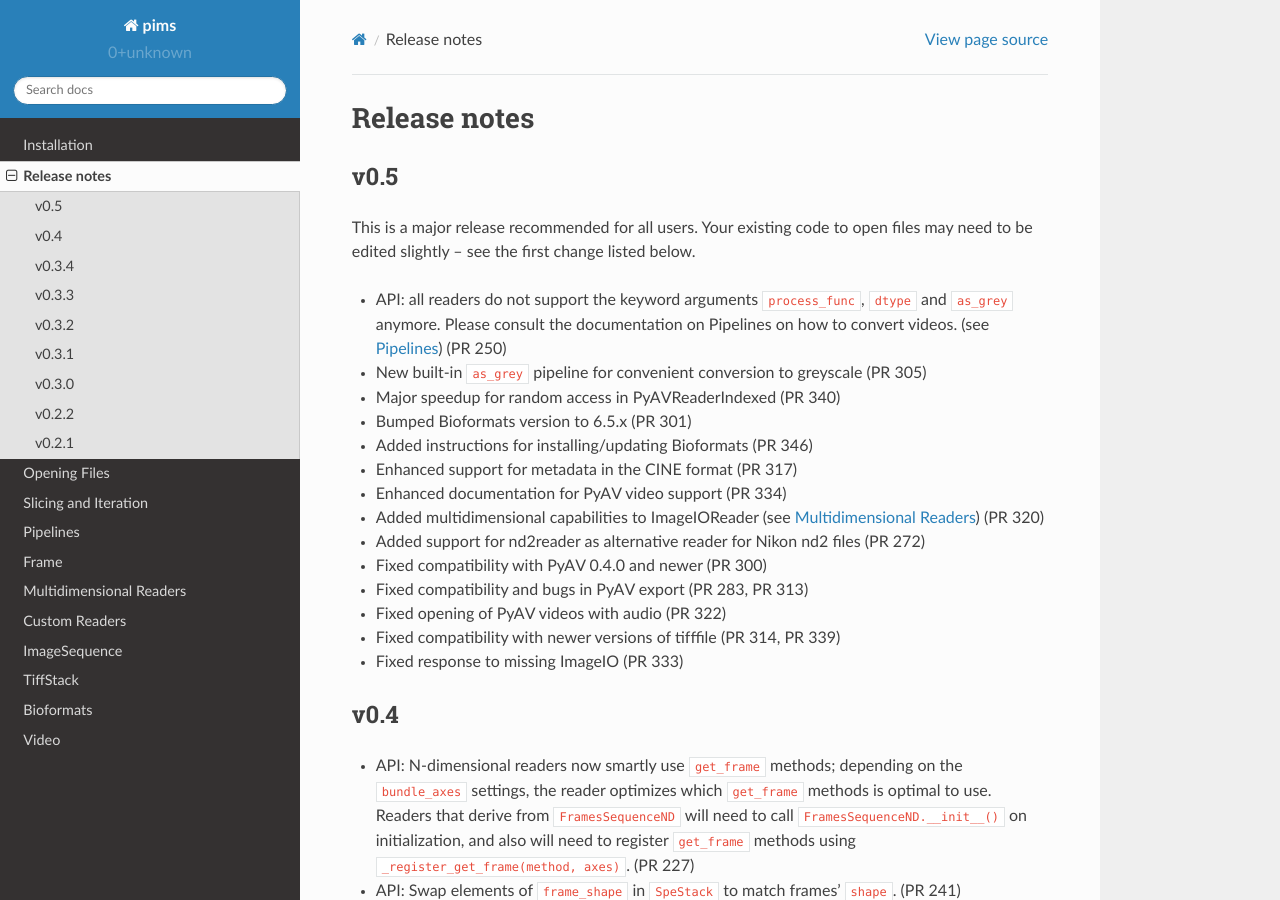
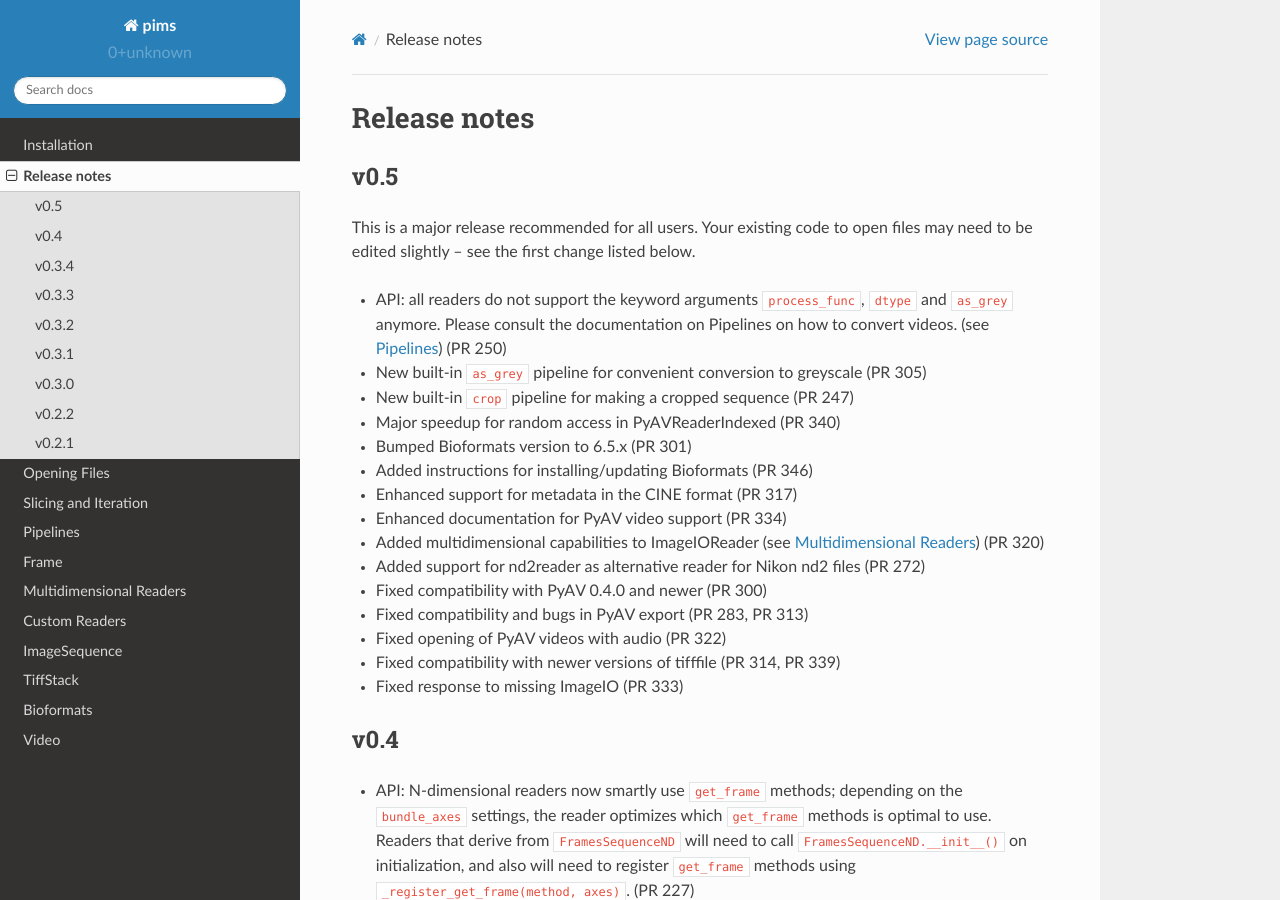
Before and after one commit to soft-matter/pims, a Sphinx documentation site: the page built from doc/source/release_notes.rst, in a window 1280 px wide and 900 px high. Built offline with Sphinx 7.4.7 and the Read the Docs theme 2.0.0, drawn with Linux system fonts in a browser that asks for light colours.

Commit message:
DOC: Mention crop pipeline in release notes

```diff
--- a/doc/source/release_notes.rst
+++ b/doc/source/release_notes.rst
@@ -11,6 +11,7 @@ open files may need to be edited slightly -- see the first change listed below.
   Pipelines on how to convert videos. (see :doc:`pipelines`) (PR 250)
 - New built-in ``as_grey`` pipeline for convenient conversion to greyscale
   (PR 305)
+- New built-in ``crop`` pipeline for making a cropped sequence (PR 247)
 - Major speedup for random access in PyAVReaderIndexed (PR 340)
 - Bumped Bioformats version to 6.5.x (PR 301)
 - Added instructions for installing/updating Bioformats (PR 346)
```
